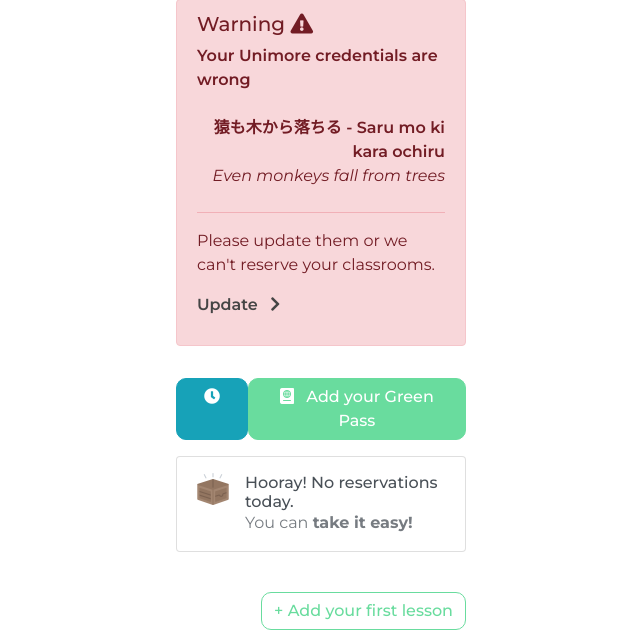
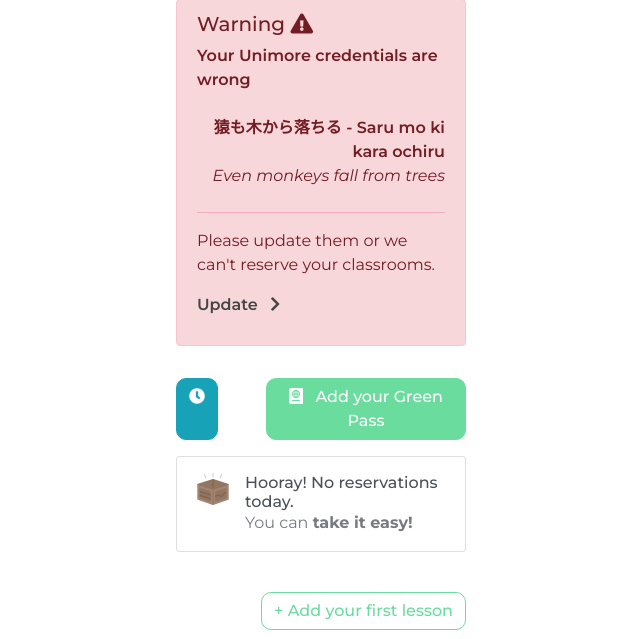
Before and after one commit to mattiolato98/reservation-ninja, a Django app: template reservation_management/templates/reservation_management/reservation_list.html in a window 1280 px wide. Shown: the part 198-837 px from the top of the page, without its empty margins (319-959 px from the left). Run offline with Django 3.2, Linux system fonts and the light colour scheme; the template is opened without the code that fills it, so the values that code supplies are empty; parts of the project's set-up code (start-up, migrations or seed data) failed here and were passed over; some libraries are stand-ins or nearby versions; some web fonts are replaced.

Commit message:
Changed button style in reservation_list template

```diff
--- a/reservation_management/templates/reservation_management/reservation_list.html
+++ b/reservation_management/templates/reservation_management/reservation_list.html
@@ -14,7 +14,8 @@
 {% block list_button %}
     <div class="row justify-content-center">
         <div class="col-xl-3 col-lg-5 col-md-9 col-12 d-flex justify-content-between">
-            <a href="{% url 'reservation_management:lesson-timetable' %}" class="btn btn-info w-25">
+            <a href="{% url 'reservation_management:lesson-timetable' %}" class="btn btn-info mr-5"
+               style="width: auto !important;">
                 <i class="fas fa-clock"></i>
             </a>
             {% if user.green_pass_link is not None %}
@@ -95,7 +96,8 @@
     {% include 'whats_new_modal.html' %}
     {% if not user.feedback and user.ask_for_feedback %}
         <div class="row justify-content-center align-items-center mt-3 mb-5">
-            <div id="user-feedback-box" class="col-xl-3 col-lg-5 col-md-9 col-12 d-flex column-flex align-items-center justify-content-center">
+            <div id="user-feedback-box"
+                 class="col-xl-3 col-lg-5 col-md-9 col-12 d-flex column-flex align-items-center justify-content-center">
                 <span class="font-6">
                     {% translate "Are your reservations correct?" %}
                 </span>
```
